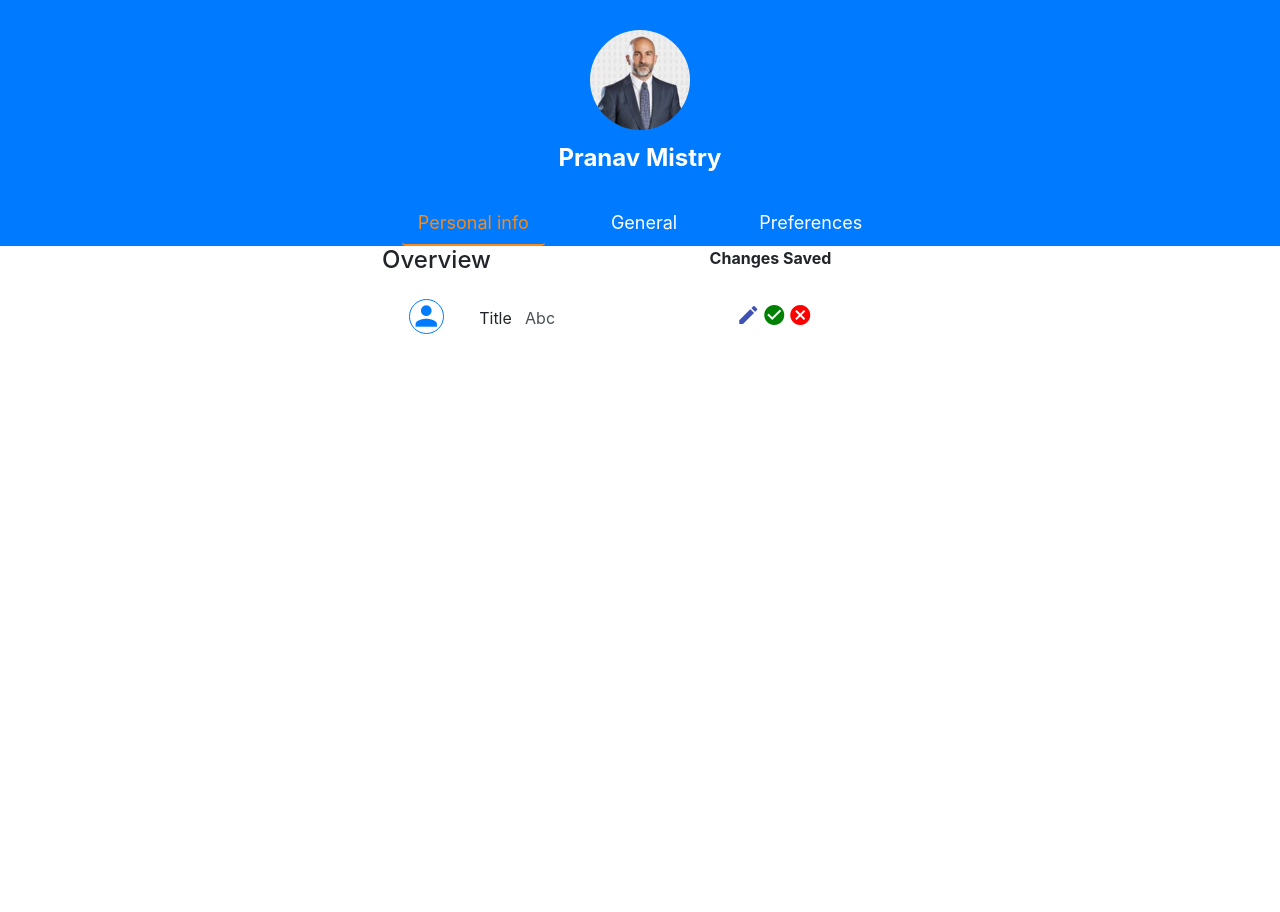
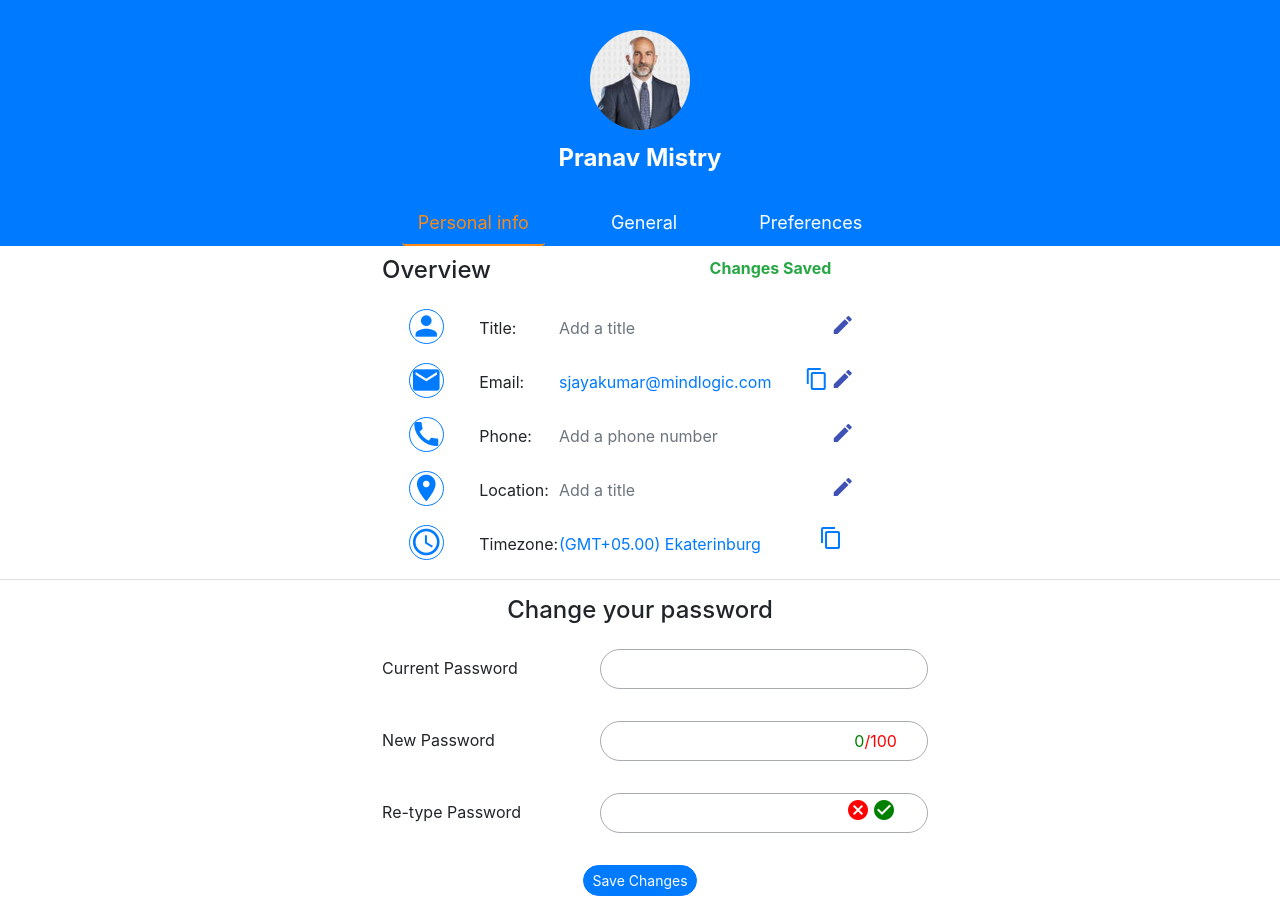
Before and after one commit to Pavithrapkr/User_info, an Angular app: page / in a window 1280 px wide. Before the commit the page ends 800 px from the top, so only its background shows below. Built offline with nearby package versions, Linux system fonts and the light colour scheme.

Commit message:
Ui changes commit

```diff
--- a/src/app/app.component.css
+++ b/src/app/app.component.css
@@ -24,3 +24,11 @@ nav .active{
     color: #fb8913;
     /* font-weight: bold; */
 }
+
+.layout {
+    overflow-x:hidden;
+}
+
+.tab-content-align {
+    margin-top: 10px;
+}
--- a/src/app/app.component.html
+++ b/src/app/app.component.html
@@ -1,4 +1,4 @@
-<div>
+<div class="layout">
     <div class="header bg-primary">
         <div class="profile-img row justify-content-center">
             <img src="../../assets/profile-img.jpg" class="rounded-circle rounded ">
@@ -12,7 +12,7 @@
             </div>
         </nav>
     </div>
-    <div class="tab-content" id="nav-tabContent">
+    <div class="tab-content tab-content-align" id="nav-tabContent">
         <div class="tab-pane fade show active" id="nav-personal-info" role="tabpanel" aria-labelledby="nav-personal-info-tab">
             <app-user-profile></app-user-profile>
         </div>
--- a/src/app/app.module.ts
+++ b/src/app/app.module.ts
@@ -5,7 +5,8 @@ import { AppRoutingModule } from './app-routing.module';
 import { AppComponent } from './app.component';
 import { UserProfileComponent } from './user-profile/user-profile.component';
 import { NoopAnimationsModule } from '@angular/platform-browser/animations';
-import {MatIconModule} from '@angular/material/icon'
+import {MatIconModule} from '@angular/material/icon';
+import {MatDividerModule} from '@angular/material/divider';
 
 @NgModule({
   declarations: [
@@ -16,7 +17,8 @@ import {MatIconModule} from '@angular/material/icon'
     BrowserModule,
     AppRoutingModule,
     NoopAnimationsModule,
-    MatIconModule
+    MatIconModule,
+    MatDividerModule
   ],
   providers: [],
   bootstrap: [AppComponent]
--- a/src/app/user-profile/user-profile.component.css
+++ b/src/app/user-profile/user-profile.component.css
@@ -1,5 +1,9 @@
 .personal-info{
     margin-top:10px;
+}
+
+input {
+    background-color: transparent !important;
 }
 
 input:focus{
@@ -31,6 +35,20 @@ input:focus{
     color:red !important;
 }
 
+.color-primary{
+    color:#007bff;
+}
+
 .border-dotted:hover{
-    border: 1px #007bff dashed;
+    border: 1px #6c757d dashed;
+    padding:-10px;
 }
+
+.border-solid {
+    border: 1px #a7abaf solid;
+    border-radius: 25px;
+}
+
+.label-style{
+    margin-right: 30px !important;
+}
--- a/src/app/user-profile/user-profile.component.html
+++ b/src/app/user-profile/user-profile.component.html
@@ -2,26 +2,144 @@
     <form>
         <div class="row form-group justify-content-center font-weight-bold">
             <h4 class="col-sm-3">Overview</h4>
-            <label class="col-sm-2">Changes Saved</label>
+            <label class="col-sm-2 text-success">Changes Saved</label>
         </div>
         <div class="row form-group justify-content-center">
             <mat-icon class="field-icon" aria-label="person">person</mat-icon>
             <div class="row col-sm-4 border-dotted">
-                <label class="col-sm-1 col-form-label">Title:</label>
-                <div class="col-sm-7">
-                    <input class="form-control border-0 shadow-none" value="Abc">
+                <label class="col-sm-2 col-form-label">Title:</label>
+                <div class="col-sm-8">
+                    <input class="form-control border-0 shadow-none" disabled="display.title" placeholder="Add a title">
                 </div>
-                <button type="button" class="btn btn-xs btn-size shadow-none">
-                    <mat-icon color="primary" aria-label="edit">edit</mat-icon>
-                </button>
-                <button type="button" class="btn btn-xs btn-size shadow-none">
-                    <mat-icon class="color-green" aria-label="check_circle">check_circle</mat-icon>
-                </button>
-                <button type="button" class="btn btn-xs btn-size shadow-none">
-                    <mat-icon class="color-red" aria-label="cancel">cancel</mat-icon>
-                </button>
+                <div class="col-sm-2 d-flex justify-content-end">
+                    <button type="button" class="btn btn-xs btn-size shadow-none" *ngIf="!display.title">
+                        <mat-icon class="color-green" aria-label="check_circle">check_circle</mat-icon>
+                    </button>
+                    <button type="button" class="btn btn-xs btn-size shadow-none" *ngIf="!display.title">
+                        <mat-icon class="color-red" aria-label="cancel">cancel</mat-icon>
+                    </button>
+                    <button type="button" class="btn btn-xs btn-size shadow-none" *ngIf="display.title">
+                        <mat-icon color="primary" aria-label="edit">edit</mat-icon>
+                    </button>
+                </div>
             </div>
-
+        </div>
+        <div class="row form-group justify-content-center">
+            <mat-icon class="field-icon" aria-label="email">email</mat-icon>
+            <div class="row col-sm-4 border-dotted">
+                <label class="col-sm-2 col-form-label">Email:</label>
+                <div class="col-sm-8">
+                    <input type="email" class="form-control border-0 shadow-none text-primary" disabled="display.email" value={{mail}}>
+                </div>
+                <div class="col-sm-2 d-flex justify-content-end">
+                    <button type="button" class="btn btn-xs btn-size shadow-none" *ngIf="display.email">
+                        <mat-icon class="color-primary" aria-label="content_copy">content_copy</mat-icon>
+                    </button>
+                    <button type="button" class="btn btn-xs btn-size shadow-none" *ngIf="!display.email">
+                        <mat-icon class="color-green" aria-label="check_circle">check_circle</mat-icon>
+                    </button>
+                    <button type="button" class="btn btn-xs btn-size shadow-none" *ngIf="!display.email">
+                        <mat-icon class="color-red" aria-label="cancel">cancel</mat-icon>
+                    </button>
+                    <button type="button" class="btn btn-xs btn-size shadow-none" *ngIf="display.email">
+                        <mat-icon color="primary" aria-label="edit">edit</mat-icon>
+                    </button>
+                </div>
+            </div>
+        </div>
+        <div class="row form-group justify-content-center">
+            <mat-icon class="field-icon" aria-label="call">call</mat-icon>
+            <div class="row col-sm-4 border-dotted">
+                <label class="col-sm-2 col-form-label">Phone:</label>
+                <div class="col-sm-8">
+                    <input class="form-control border-0 shadow-none"  placeholder="Add a phone number" disabled="display.phone">
+                </div>
+                <div class="col-sm-2 d-flex justify-content-end">
+                    <button type="button" class="btn btn-xs btn-size shadow-none" *ngIf="!display.phone">
+                        <mat-icon class="color-green" aria-label="check_circle">check_circle</mat-icon>
+                    </button>
+                    <button type="button" class="btn btn-xs btn-size shadow-none" *ngIf="!display.phone">
+                        <mat-icon class="color-red" aria-label="cancel">cancel</mat-icon>
+                    </button>
+                    <button type="button" class="btn btn-xs btn-size shadow-none" *ngIf="display.phone">
+                        <mat-icon color="primary" aria-label="edit">edit</mat-icon>
+                    </button>
+                </div>
+            </div>
+        </div>
+        <div class="row form-group justify-content-center">
+            <mat-icon class="field-icon" aria-label="location_on">location_on</mat-icon>
+            <div class="row col-sm-4 border-dotted">
+                <label class="col-sm-2 col-form-label">Location:</label>
+                <div class="col-sm-8">
+                    <input class="form-control border-0 shadow-none" placeholder="Add a title" disabled="display.location">
+                </div>
+                <div class="col-sm-2 d-flex justify-content-end">
+                    <button type="button" class="btn btn-xs btn-size shadow-none" *ngIf="!display.location">
+                        <mat-icon class="color-green" aria-label="check_circle">check_circle</mat-icon>
+                    </button>
+                    <button type="button" class="btn btn-xs btn-size shadow-none" *ngIf="!display.location">
+                        <mat-icon class="color-red" aria-label="cancel">cancel</mat-icon>
+                    </button>
+                    <button type="button" class="btn btn-xs btn-size shadow-none" *ngIf="display.location">
+                        <mat-icon color="primary" aria-label="edit">edit</mat-icon>
+                    </button>
+                </div>
+            </div>
+        </div>
+        <div class="row form-group justify-content-center">
+            <mat-icon class="field-icon" aria-label="access_time">access_time</mat-icon>
+            <div class="row col-sm-4 border-dotted">
+                <label class="col-sm-2 col-form-label">Timezone:</label>
+                <div class="col-sm-8">
+                    <input class="form-control border-0 shadow-none text-primary" value={{timezone}}>
+                </div>
+                <div class="col-sm-2 ">
+                    <button type="button" class="btn btn-xs btn-size shadow-none">
+                        <mat-icon class="color-primary" aria-label="content_copy">content_copy</mat-icon>
+                    </button>
+                </div>
+            </div>
+        </div>
+        <div class="form-group justify-content-center">
+            <mat-divider ></mat-divider>
+            <!-- <hr class="hr-style"> -->
+        </div>
+        <div class="row form-group justify-content-center">
+            <h4>Change your password</h4>
+        </div>
+        <div class="row form-group justify-content-center">
+            <label class="label-style col-sm-2 col-form-label">Current Password</label>
+            <div class="border-solid row form-group col-sm-3">
+                <input class="form-control border-0 shadow-none" >
+            </div>
+        </div>
+        <div class="row form-group justify-content-center">
+            <label class="label-style col-sm-2 col-form-label d-flex justify-content-start ">New Password</label>
+            <div class="border-solid row form-group col-sm-3">
+                <input class="col-sm-9 form-control border-0 shadow-none" >
+                <div class="col-sm-3 d-flex justify-content-end">
+                    <label class="col-sm-0.6 col-form-label color-green">{{percentage}}</label>
+                    <label class="col-sm-0.6 col-form-label color-red">/100</label>
+                </div>
+            </div>
+        </div>
+        <div class="row form-group justify-content-center">
+            <label class="label-style col-sm-2 col-form-label">Re-type Password</label>
+            <div class="border-solid row form-group col-sm-3 ">
+                <input class="col-sm-9 form-control border-0 shadow-none" >
+                <div class="col-sm-3 d-flex justify-content-end">
+                    <button type="button" class="btn btn-xs btn-size shadow-none">
+                        <mat-icon class="color-red" aria-label="cancel">cancel</mat-icon>
+                    </button>
+                    <button type="button" class="btn btn-xs btn-size shadow-none">
+                        <mat-icon class="color-green" aria-label="check_circle">check_circle</mat-icon>
+                    </button>
+                </div>
+            </div>
+        </div>
+        <div class="row justify-content-center">
+            <button class="btn-sm justify-content-end btn btn-primary rounded-pill">Save Changes</button>
         </div>
     </form>
 </div>
--- a/src/app/user-profile/user-profile.component.ts
+++ b/src/app/user-profile/user-profile.component.ts
@@ -9,6 +9,16 @@ import {DataService} from '../data.service';
 })
 export class UserProfileComponent implements OnInit {
 
+  mail='sjayakumar@mindlogic.com';
+  timezone='(GMT+05.00) Ekaterinburg';
+  percentage=0;
+  display = {
+    title : true,
+    email : true,
+    phone : true,
+    location: true
+  }
+
   constructor() { }
 
   ngOnInit(): void {
```
